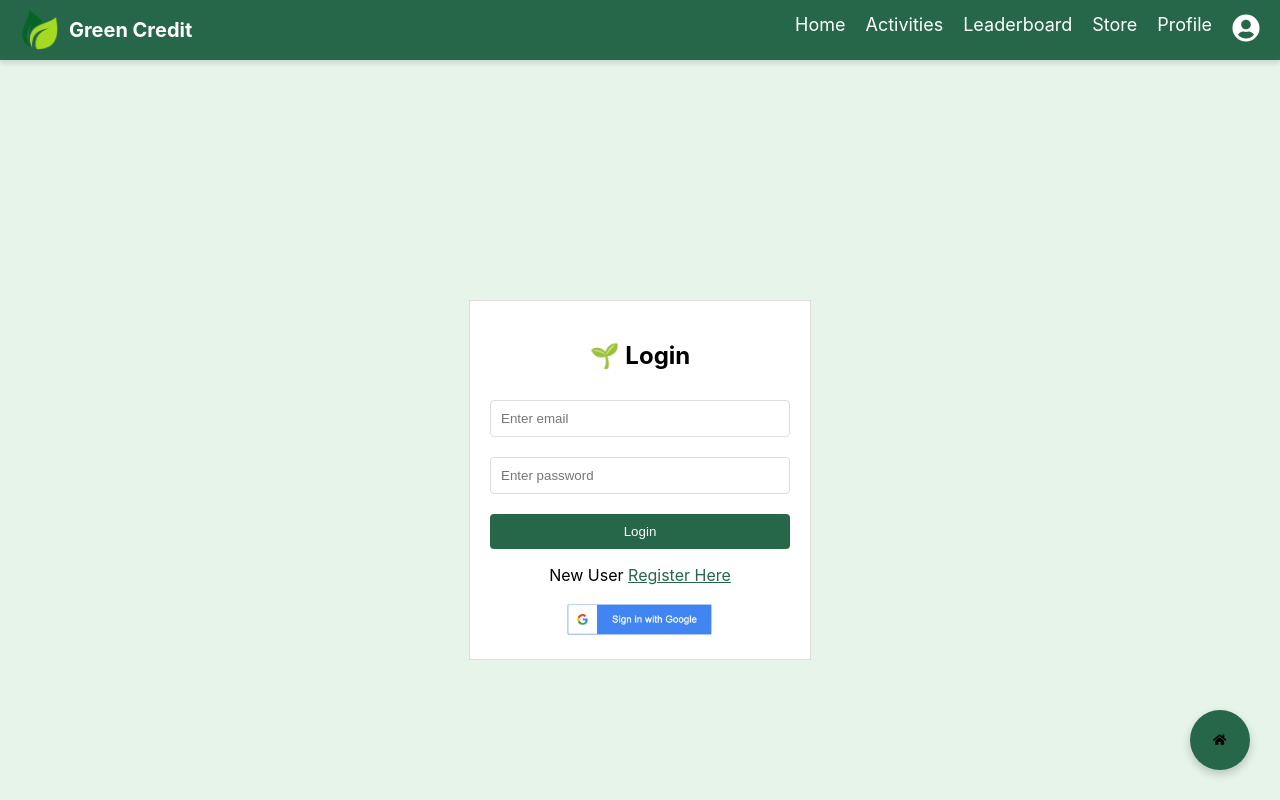
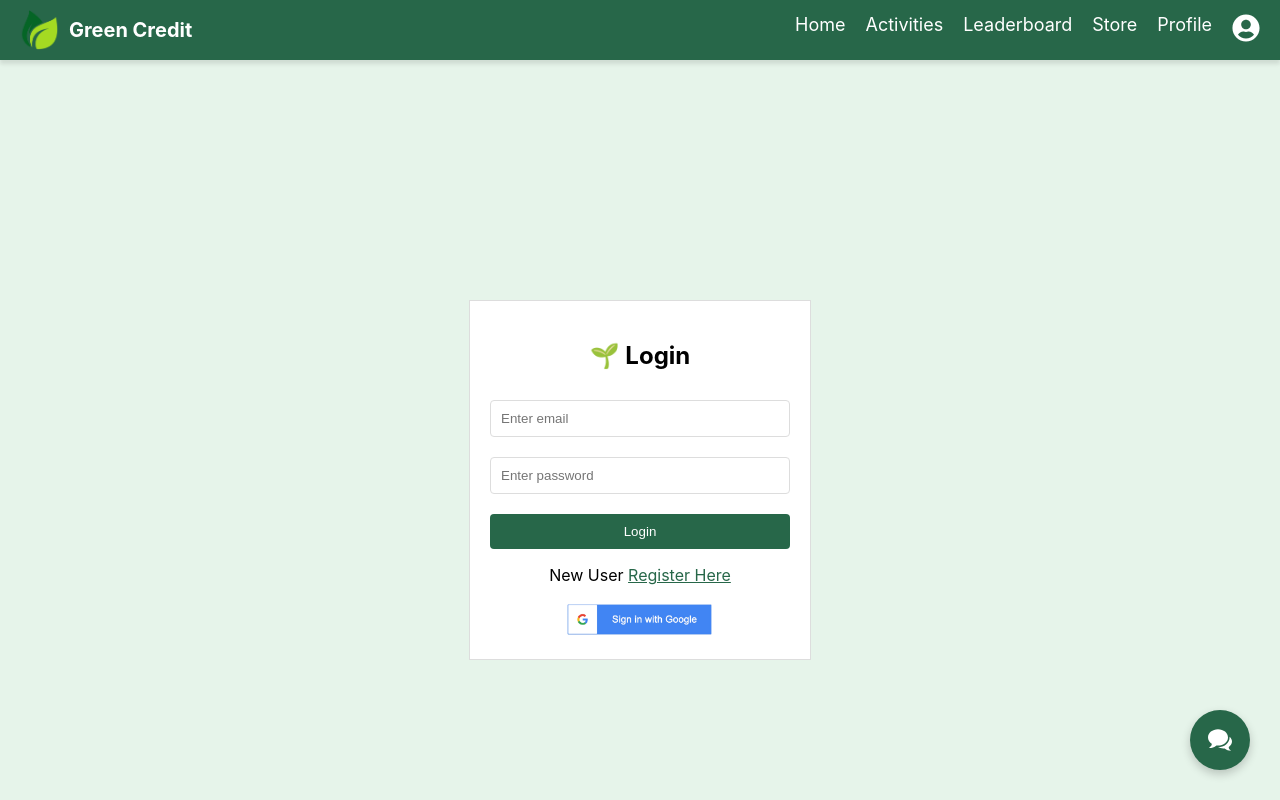
Before and after one commit to fanuel-spectre/green-credit, a React (Create React App) app: page / in a window 1280 px wide. Shown: the top 800 px of the page. Built offline with nearby package versions, Linux system fonts and the light colour scheme; no server answers.

Commit message:
message3

```diff
--- a/src/components/FloatingChatButton.js
+++ b/src/components/FloatingChatButton.js
@@ -1,17 +1,14 @@
 // components/FloatingChatButton.js
 import React from "react";
 import { useNavigate } from "react-router-dom";
-import {
-  FaHome
-} from "react-icons/fa";
-
+import { ImBubbles2 } from "react-icons/im";
 const FloatingChatButton = () => {
   const navigate = useNavigate();
 
   return (
     <button onClick={() => navigate("/userchat")} style={styles.button}>
       {/* <MessageCircle size={24} color="white" /> */}
-      <FaHome style={styles.userIcon} />
+      <ImBubbles2 style={styles.icon} />
     </button>
   );
 };
@@ -35,7 +32,7 @@ const styles = {
   },
   icon: {
     color: "white",
-    fontSize: "18px",
+    fontSize: "24px",
   },
 };
 
```
